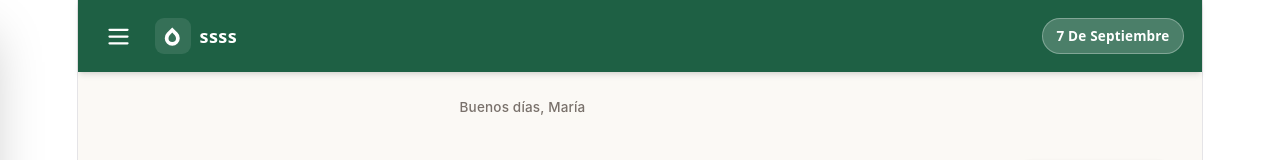
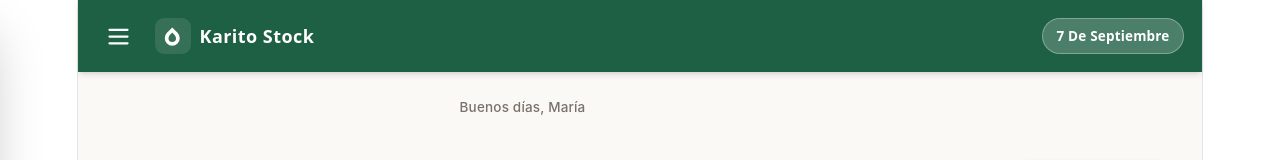
Before and after one commit to ferjbadev/BatidoStock, a React (Vite) app: page / in a window 1280 px wide. Shown: the top 160 px of the page. Built offline with nearby package versions, Linux system fonts and the light colour scheme.

Commit message:
Update navbar.tsx

```diff
--- a/src/components/navbar.tsx
+++ b/src/components/navbar.tsx
@@ -74,7 +74,7 @@ export const SidebarMobile = ({ activeTab, setActiveTab }: SidebarMobileProps) =
                 <path d="M12 2.69l5.66 5.66a8 8 0 11-11.31 0zM12 18a4 4 0 004-4c0-2-2-4-4-6-2 2-4 4-4 6a4 4 0 004 4z" />
               </svg>
             </div>
-            <span className="font-bold text-base tracking-wide">ssss</span>
+            <span className="font-bold text-base tracking-wide">Karito Stock</span>
           </div>
         </div>
 
@@ -107,7 +107,7 @@ export const SidebarMobile = ({ activeTab, setActiveTab }: SidebarMobileProps) =
                 </svg>
               </div>
               <div>
-                <h2 className="font-bold text-base leading-tight text-stone-900">Fruta & Pulpa</h2>
+                <h2 className="font-bold text-base leading-tight text-stone-900">Karito Stock</h2>
                 <p className="text-xs text-stone-500 font-medium">Panel de control</p>
               </div>
             </div>
@@ -168,13 +168,10 @@ export const SidebarMobile = ({ activeTab, setActiveTab }: SidebarMobileProps) =
         <div className="space-y-4">
           <div className="bg-[#eaf3de] p-3.5 rounded-2xl space-y-1 border border-[#d8e8c5]">
             <div className="text-[#2d6a4f]">
-              <svg className="w-5 h-5" fill="none" viewBox="0 0 24 24" stroke="currentColor">
-                <path strokeLinecap="round" strokeLinejoin="round" strokeWidth={1.8} d="M5 3v4M3 5h4M6 17v4m-2-2h4m5-16l2.286 6.857L21 12l-5.714 2.143L13 21l-2.286-6.857L5 12l5.714-2.143L13 3z" />
-              </svg>
             </div>
             <h3 className="font-bold text-stone-900 text-xs">Tu operación, más fresca</h3>
             <p className="text-[11px] text-stone-600 leading-tight">
-              Revisa los ingredientes antes del próximo turno.
+              Revisa los ingredientes antes del próximo pedido.
             </p>
           </div>
 
@@ -183,10 +180,10 @@ export const SidebarMobile = ({ activeTab, setActiveTab }: SidebarMobileProps) =
           <div className="flex items-center justify-between pt-1">
             <div className="flex items-center gap-3">
               <div className="w-9 h-9 rounded-full bg-stone-200/80 text-stone-700 font-semibold text-xs flex items-center justify-center">
-                MR
+                KR
               </div>
               <div>
-                <p className="font-bold text-stone-900 text-xs leading-tight">María Rodríguez</p>
+                <p className="font-bold text-stone-900 text-xs leading-tight">Karolayn Romero</p>
                 <p className="text-[11px] text-stone-500 font-medium">Administradora</p>
               </div>
             </div>
```
